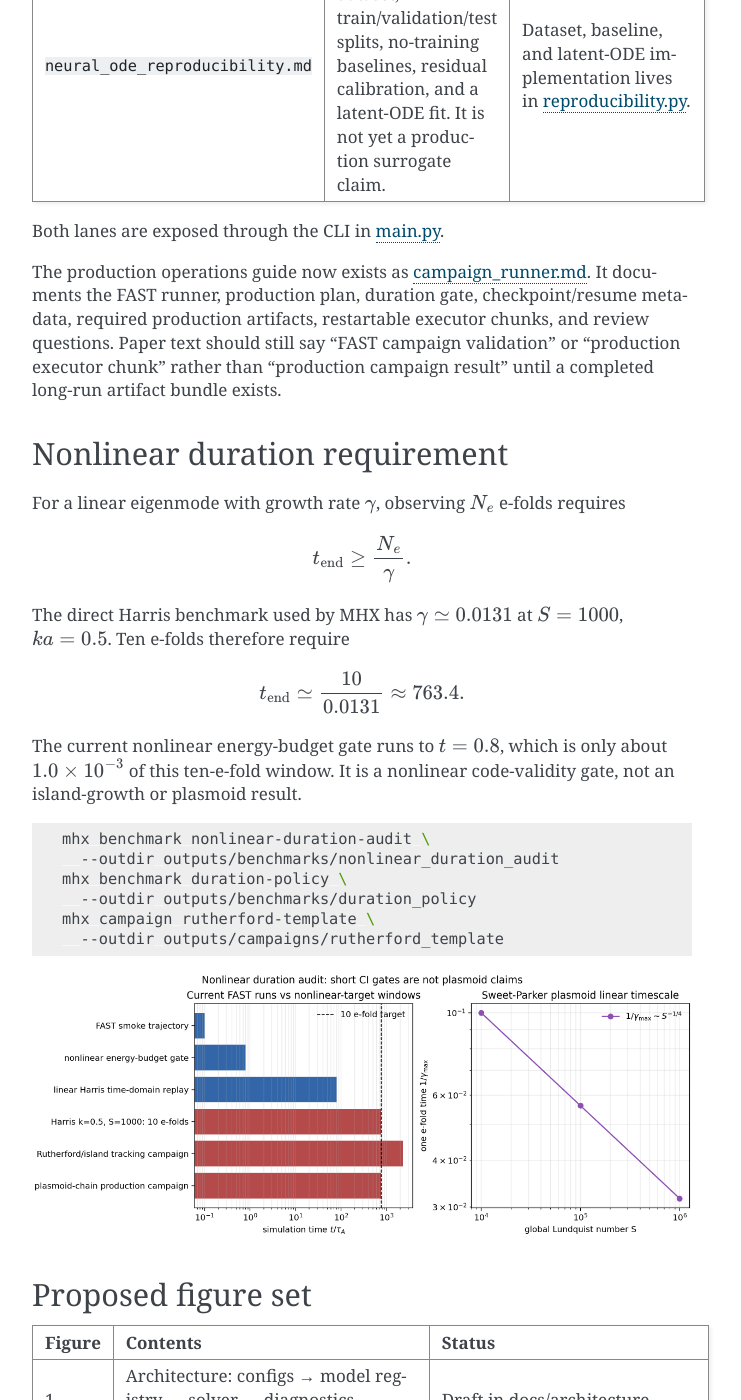
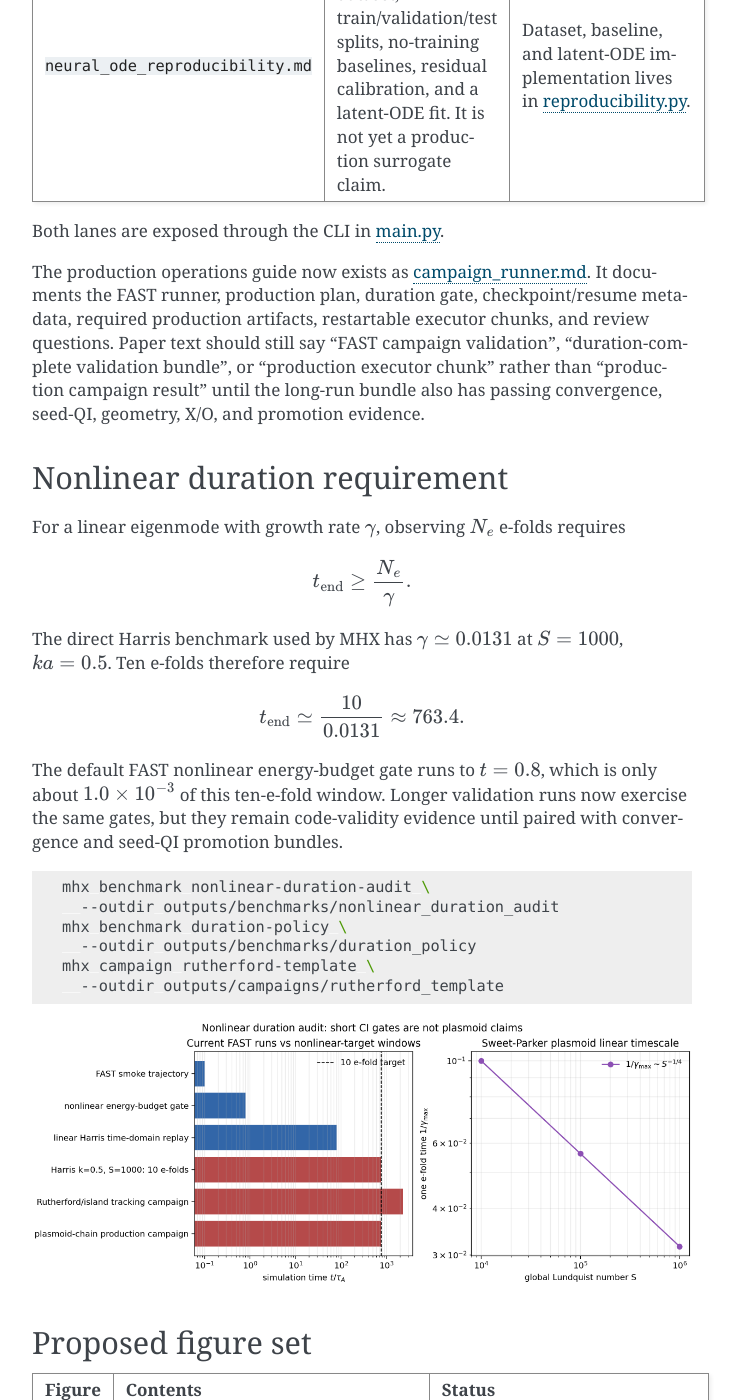
Before and after one commit to uwplasma/MHX, a Sphinx documentation site: the page built from docs/paper_plan.md, in a window 1280 px wide and 1400 px high, scrolled down 2265 px. Shown: the whole window, without its empty margins (388-1129 px from the left). Built offline with Sphinx 7.4.7, drawn with Linux system fonts in a browser that asks for light colours; some of the changed text lies outside the part shown.

Commit message:
Harden release docs and packaging gates

````diff
--- a/docs/paper_plan.md
+++ b/docs/paper_plan.md
@@ -57,9 +57,10 @@
 The production operations guide now exists as [campaign_runner.md](campaign_runner.md).
 It documents the FAST runner, production plan, duration gate, checkpoint/resume
 metadata, required production artifacts, restartable executor chunks, and review
-questions. Paper text should still say "FAST campaign validation" or
-"production executor chunk" rather than "production campaign result" until a
-completed long-run artifact bundle exists.
+questions. Paper text should still say "FAST campaign validation",
+"duration-complete validation bundle", or "production executor chunk" rather
+than "production campaign result" until the long-run bundle also has passing
+convergence, seed-QI, geometry, X/O, and promotion evidence.
 
 ## Nonlinear duration requirement
 
@@ -77,9 +78,10 @@
 t_\mathrm{end} \simeq \frac{10}{0.0131} \approx 763.4.
 $$
 
-The current nonlinear energy-budget gate runs to $t=0.8$, which is only about
-$1.0\times 10^{-3}$ of this ten-e-fold window. It is a nonlinear code-validity
-gate, not an island-growth or plasmoid result.
+The default FAST nonlinear energy-budget gate runs to $t=0.8$, which is only
+about $1.0\times 10^{-3}$ of this ten-e-fold window. Longer validation runs now
+exercise the same gates, but they remain code-validity evidence until paired
+with convergence and seed-QI promotion bundles.
 
 ```bash
 mhx benchmark nonlinear-duration-audit \
@@ -104,7 +106,7 @@
 | 6 | Time-domain eigenmode replay and growth-fit recovery. | CI artifact exists. |
 | 7 | Nonlinear differentiability and energy-budget gates. | CI artifact exists. |
 | 8 | Nonlinear duration audit and production-run requirements. | CI artifact exists. |
-| 9 | Rutherford island growth campaign. | Duration-guarded template exists; production run still planned. |
+| 9 | Rutherford island growth campaign. | Duration-complete validation run exists; production promotion remains blocked pending convergence and seed-QI evidence. |
 | 10 | Sweet-Parker/plasmoid nonlinear campaign. | Planned. |
 | 11 | Neural-ODE dataset/baselines/calibration/failure cases. | Implemented as a deterministic no-training reproducibility lane in [neural_ode_reproducibility.md](neural_ode_reproducibility.md). |
 
````
Also changed, not shown: README.md (+2 -2 lines), docs/api.md (+2 -0 lines), docs/audit.md (+5 -4 lines), docs/time_windows.md (+6 -5 lines), docs/validation.md (+5 -3 lines), pyproject.toml (+23 -0 lines), 6 other files.
